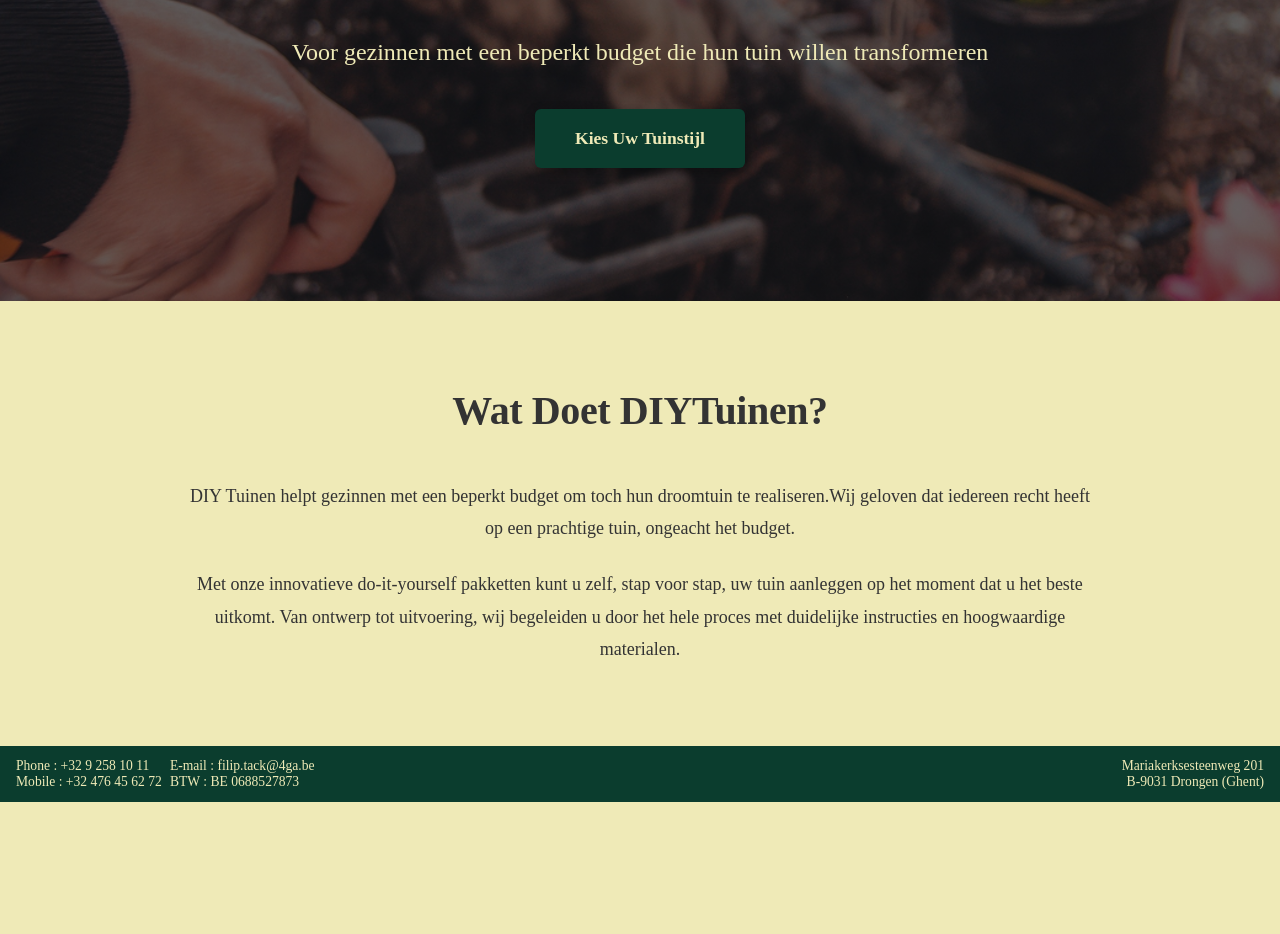
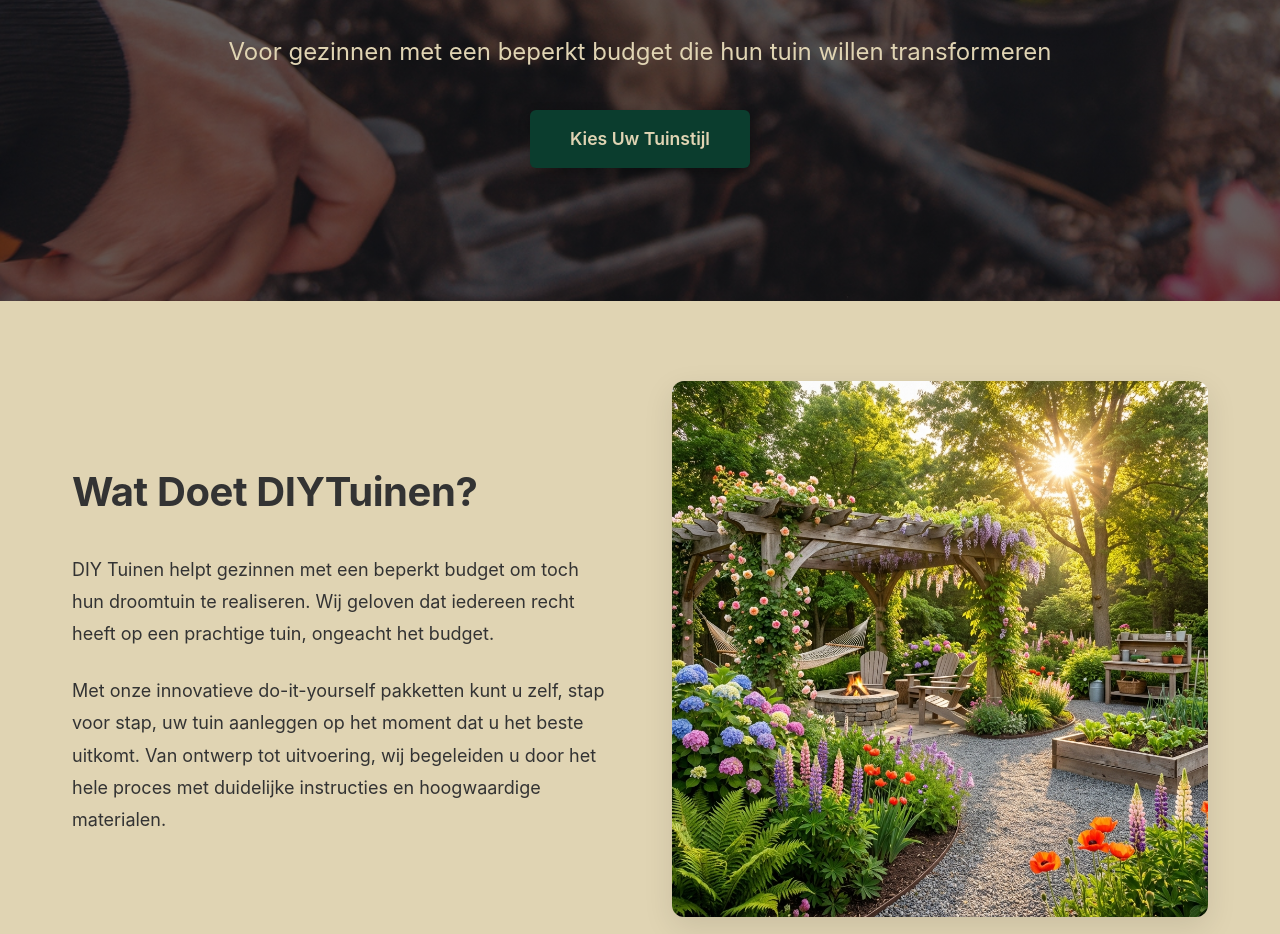
Before and after one commit to Sacha-Gazeau/atwork-3_4ga, a Next.js app: page / in a window 1280 px wide. Shown: the part 478-1412 px from the top of the page. Before the commit the page ends 1280 px from the top, so only its background shows below. Built offline with nearby package versions, Linux system fonts and the light colour scheme; what @edgestore/react would draw is missing.

Commit message:
style: Update global typography and color palette, redesign homepage about section with an image, and refine navigation links.

```diff
--- a/src/app/components/Navbar.tsx
+++ b/src/app/components/Navbar.tsx
@@ -71,7 +71,7 @@ export default function Navbar() {
           </li>
           <li className="navbar__item">
             <Link href="/aanpak" className="navbar__link" onClick={closeMenu}>
-              Aanpak/Proces
+              Aanpak
             </Link>
           </li>
           <li className="navbar__item">
@@ -93,6 +93,18 @@ export default function Navbar() {
               FAQ
             </Link>
           </li>
+          <li className="navbar__item">
+            <Link
+              href="https://phil-co.odoo.com/shop"
+              className="navbar__link"
+              onClick={closeMenu}
+              target="_blank"
+            >
+              Shop
+            </Link>
+          </li>
+
+
         </ul>
       </div>
     </nav>
--- a/src/app/globals.css
+++ b/src/app/globals.css
@@ -3,11 +3,12 @@
 @import url("./style/inspiratie.css");
 
 @import "tailwindcss";
+
 :root {
-  --background: #efeab7;
+  --background: #e0d4b3;
   --background-item: #0b3d2e;
   --background-item-trans: lab(22.32% -20.57 4.62 / 0.1);
-  --foreground: #efeab7;
+  --foreground: #e0d4b3;
   --border-item: #e0d4b3;
   --dark: #333333;
 }
@@ -21,7 +22,7 @@
 
 @media (prefers-color-scheme: dark) {
   :root {
-    --background: #efeab7;
+    --background: #e0d4b3;
     --foreground: #000000;
   }
 }
@@ -29,7 +30,7 @@
 body {
   background: var(--background);
   color: var(--foreground);
-  font-family: playfair display, serif;
+  font-family: "Inter", "Odoo Unicode Support Noto", sans-serif;
 }
 
 main {
@@ -111,6 +112,7 @@ footer.footer {
     opacity: 0;
     transform: translateY(-10px);
   }
+
   to {
     opacity: 1;
     transform: translateY(0);
@@ -152,6 +154,7 @@ footer.footer {
     padding: 1rem;
   }
 }
+
 .footer {
   background-color: var(--background-item);
   color: var(--background);
@@ -203,7 +206,7 @@ footer.footer {
   max-width: 600px;
   margin: 2rem auto 1rem;
   display: inline-block;
-  font-family: "Playfair Display", serif;
+  font-family: "Inter", "Odoo Unicode Support Noto", sans-serif;
 }
 
 
@@ -274,6 +277,7 @@ footer.footer {
     transform: translateX(100%);
     opacity: 0;
   }
+
   to {
     transform: translateX(0);
     opacity: 1;
@@ -368,6 +372,7 @@ footer.footer {
   from {
     opacity: 0;
   }
+
   to {
     opacity: 1;
   }
@@ -464,6 +469,7 @@ footer.footer {
     text-align: center;
   }
 }
+
 @media (max-width: 640px) {
   .request-form {
     padding: 1.5rem 1rem;
--- a/src/app/page.tsx
+++ b/src/app/page.tsx
@@ -24,7 +24,7 @@ export default function Home() {
             Voor gezinnen met een beperkt budget die hun tuin willen
             transformeren
           </p>
-          <Link href="/inspiratie" className="hero__button">
+          <Link href="/tuinstijlen" className="hero__button">
             Kies uw tuinstijl
           </Link>
         </div>
@@ -32,10 +32,12 @@ export default function Home() {
 
       {/* About Section */}
       <section className="about">
+        <div className="about__container">
+          <div className="about__content">
             <h2 className="about__title">Wat Doet DIYTuinen?</h2>
             <p className="about__text">
               DIY Tuinen helpt gezinnen met een beperkt budget om toch hun droomtuin
-          te realiseren.Wij geloven dat iedereen recht heeft op een prachtige
+              te realiseren. Wij geloven dat iedereen recht heeft op een prachtige
               tuin, ongeacht het budget.
             </p>
             <p className="about__text">
@@ -44,6 +46,17 @@ export default function Home() {
               ontwerp tot uitvoering, wij begeleiden u door het hele proces met
               duidelijke instructies en hoogwaardige materialen.
             </p>
+          </div>
+          <div className="about__image-wrapper">
+            <Image
+              src="/dream_garden_about.png"
+              alt="Prachtige droomtuin met bloemen en zitgedeelte"
+              width={600}
+              height={400}
+              className="about__image"
+            />
+          </div>
+        </div>
       </section>
     </div>
   );
--- a/src/app/style/home.css
+++ b/src/app/style/home.css
@@ -29,11 +29,9 @@
 .hero__overlay {
   position: absolute;
   inset: 0;
-  background: linear-gradient(
-    to bottom,
-    rgba(0, 0, 0, 0.6) 0%,
-    rgba(0, 0, 0, 0.6) 100%
-  );
+  background: linear-gradient(to bottom,
+      rgba(0, 0, 0, 0.6) 0%,
+      rgba(0, 0, 0, 0.6) 100%);
   z-index: 2;
 }
 
@@ -116,11 +114,37 @@
   margin: 0 auto;
 }
 
+.about__container {
+  display: flex;
+  flex-direction: column;
+  gap: 3rem;
+  align-items: center;
+}
+
+.about__content {
+  flex: 1;
+}
+
+.about__image-wrapper {
+  flex: 1;
+  width: 100%;
+  border-radius: 12px;
+  overflow: hidden;
+  box-shadow: 0 10px 30px rgba(0, 0, 0, 0.1);
+}
+
+.about__image {
+  width: 100%;
+  height: auto;
+  display: block;
+  object-fit: cover;
+}
+
 .about__title {
   font-size: clamp(1.8rem, 4vw, 2.5rem);
   font-weight: 700;
-  text-align: center;
-  margin: 0 0 clamp(1.5rem, 3vw, 2.5rem) 0;
+  text-align: left;
+  margin: 0 0 clamp(1.5rem, 3vw, 2rem) 0;
   color: var(--dark);
   letter-spacing: -0.01em;
 }
@@ -130,14 +154,20 @@
   line-height: 1.8;
   margin: 0 0 1.5rem 0;
   color: var(--dark);
-  text-align: center;
-  max-width: 900px;
-  margin-left: auto;
-  margin-right: auto;
+  text-align: left;
+  max-width: 100%;
 }
 
 .about__text:last-child {
   margin-bottom: 0;
+}
+
+@media (min-width: 768px) {
+  .about__container {
+    flex-direction: row;
+    gap: 4rem;
+    align-items: center;
+  }
 }
 
 @keyframes fadeInUp {
@@ -145,6 +175,7 @@
     opacity: 0;
     transform: translateY(30px);
   }
+
   to {
     opacity: 1;
     transform: translateY(0);
--- a/src/app/style/inspiratie.css
+++ b/src/app/style/inspiratie.css
@@ -52,7 +52,7 @@
 }
 
 .style-card__title {
-  font-family: "Playfair Display", serif;
+  font-family: "Inter", "Odoo Unicode Support Noto", sans-serif;
   font-size: 1.5rem;
   color: var(--background);
   margin-bottom: 0.75rem;
```
Also changed, not shown: public/dream_garden_about.png (added). Lines whose indentation alone changed are shown as unchanged.
